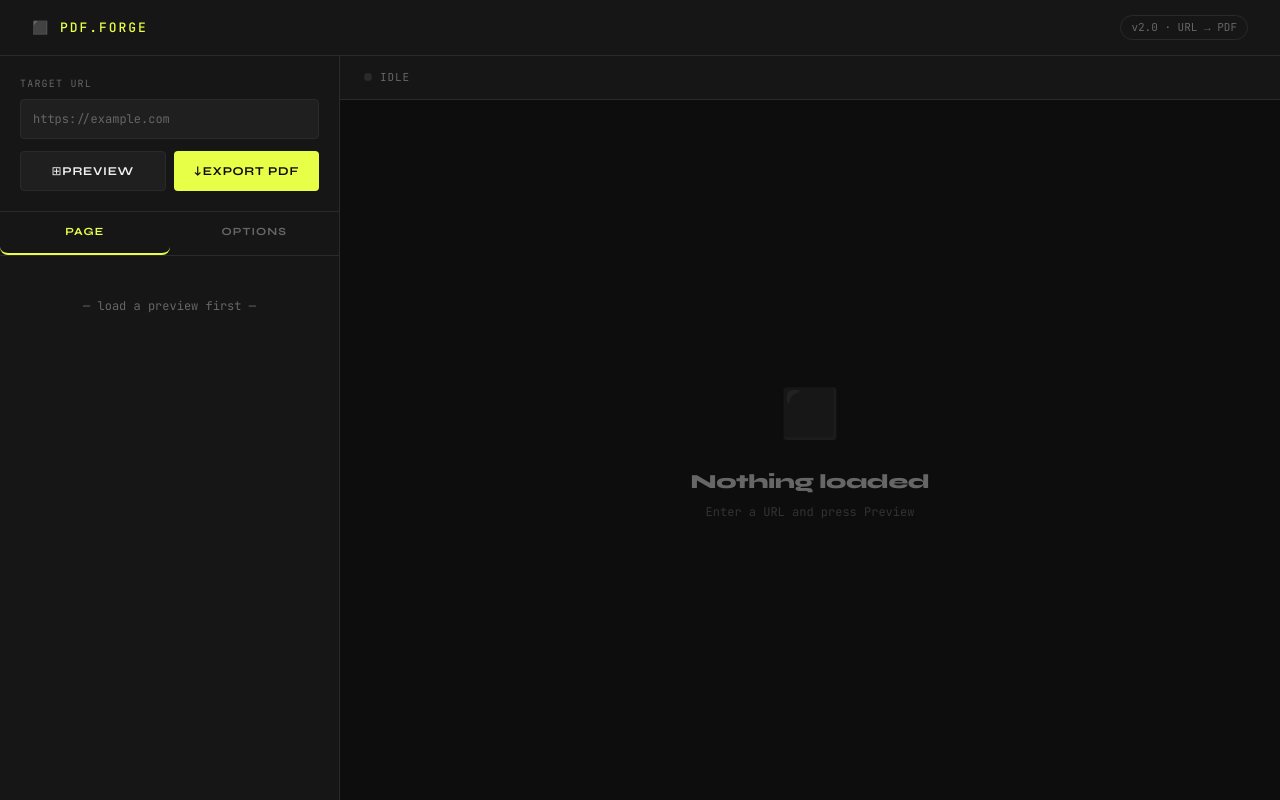
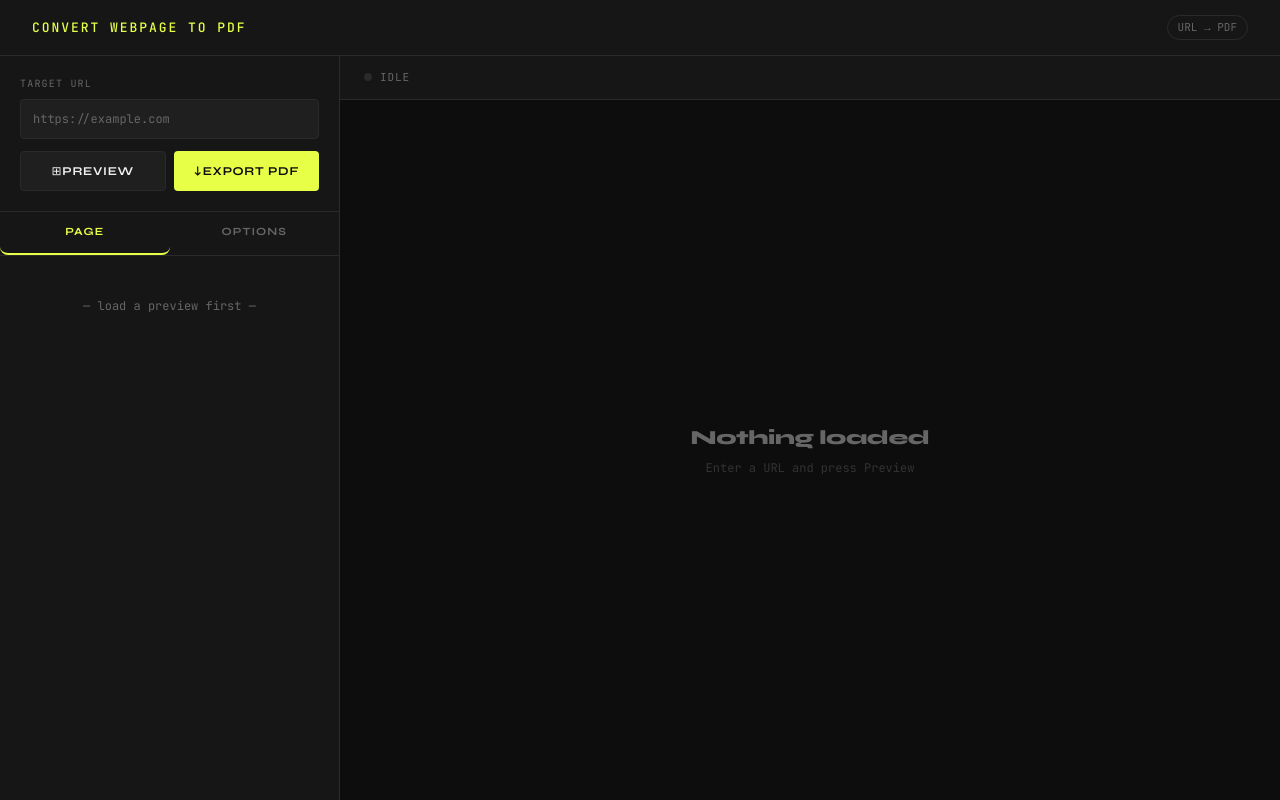
Before and after one commit to GlankS21/web-to-pdf, a React (Vite) app in the folder frontend/: page / in a window 1280 px wide. Built offline with nearby package versions, Linux system fonts and the light colour scheme.

Commit message:
change ux

```diff
--- a/frontend/src/pages/ConvertPage.tsx
+++ b/frontend/src/pages/ConvertPage.tsx
@@ -674,8 +674,8 @@ const ConvertPage: React.FC = () => {
       <div className="root">
         {/* Header */}
         <header className="header">
-          <span className="header-logo">⬛ PDF.FORGE</span>
-          <span className="header-badge">v2.0 · URL → PDF</span>
+          <span className="header-logo">CONVERT WEBPAGE TO PDF</span>
+          <span className="header-badge">URL → PDF</span>
         </header>
 
         <div className="layout">
@@ -939,7 +939,6 @@ const ConvertPage: React.FC = () => {
                 <iframe src={pdfPreview} className="preview-iframe" title="PDF Preview" />
               ) : (
                 <div className="empty-main">
-                  <div className="empty-main-icon">⬛</div>
                   <div className="empty-main-title">Nothing loaded</div>
                   <div className="empty-main-sub">Enter a URL and press Preview</div>
                 </div>
```
